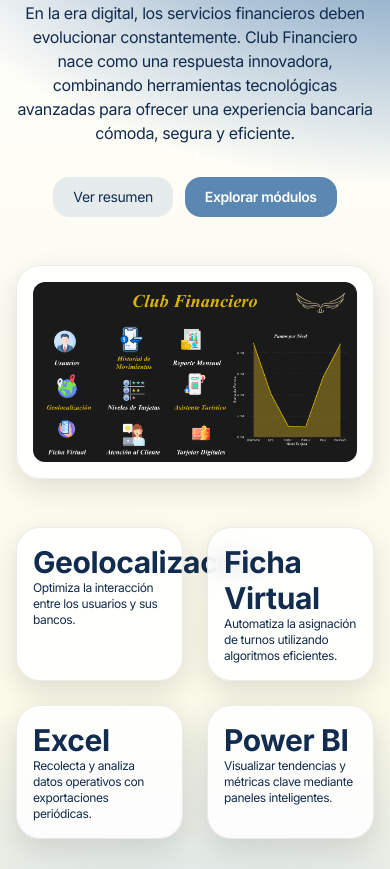
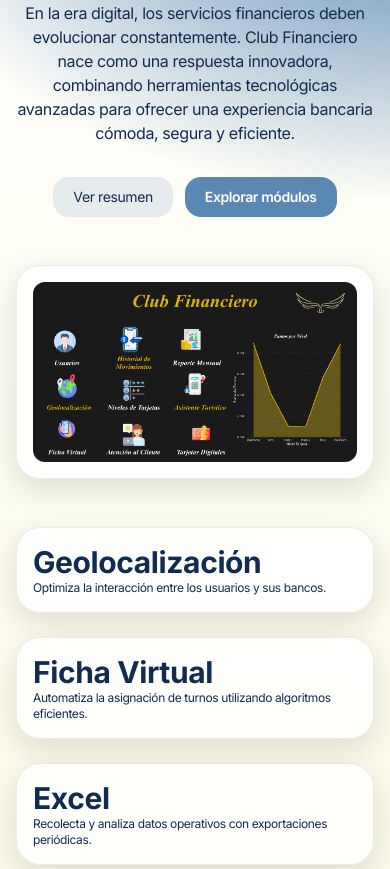
Before and after one commit to Lesli-Rojas/Portafolio_Proyectos, a plain HTML site: page proyecto8.html in a window 390 px wide. Shown: the part 231-1100 px from the top of the page. Drawn offline with nearby package versions, Linux system fonts and the light colour scheme.

Commit message:
first commit

```diff
--- a/proyecto8.html
+++ b/proyecto8.html
@@ -4,6 +4,9 @@
   <meta charset="utf-8" />
   <meta name="viewport" content="width=device-width, initial-scale=1" />
   <title>Club Financiero - Simulador Bancario</title>
+
+  <!--=============== FAVICON ===============-->
+  <link rel="shortcut icon" href="assets/img/pluma.png" type="image/x-icon">
 
   <!-- Tailwind CSS CDN -->
   <script src="https://cdn.tailwindcss.com"></script>
@@ -122,7 +125,7 @@
       </div>
 
       <!-- Métricas -->
-      <div class="mt-12 grid grid-cols-2 md:grid-cols-4 gap-6 text-left">
+      <div class="mt-12 grid grid-cols-1 sm:grid-cols-2 md:grid-cols-4 gap-6 text-left">
         <div class="glass rounded-3xl p-4 soft">
           <p class="text-3xl font-bold text-midnight">Geolocalización</p>
           <p class="text-xs text-midnight/70">Optimiza la interacción entre los usuarios y sus bancos.</p>
@@ -212,7 +215,7 @@
       <!-- Grid -->
       <div class="grid md:grid-cols-2 lg:grid-cols-3 gap-6">
         <article class="glass rounded-3xl p-6 soft">
-          <h3 class="font-semibold text-lg text-midnight">Geolocalización </h3>
+          <h3 class="font-semibold text-lg text-midnight">Geolocalización</h3>
           <p class="mt-2 text-sm text-midnight/80">
             Para personalizar servicios según la ubicación del cliente.
           </p>
```
Also changed, not shown: index.html (+2 -2 lines), proyecto6.html (+3 -0 lines), proyecto7.html (+3 -0 lines), proyecto9.html (+3 -0 lines).
